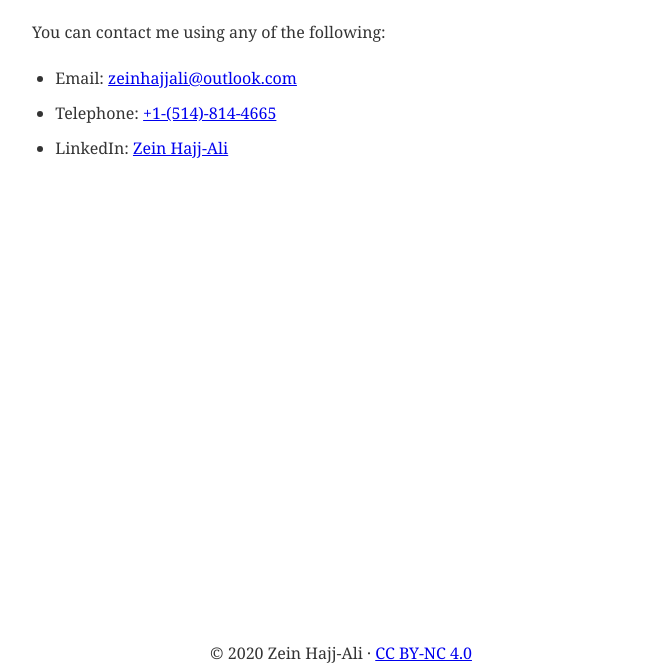
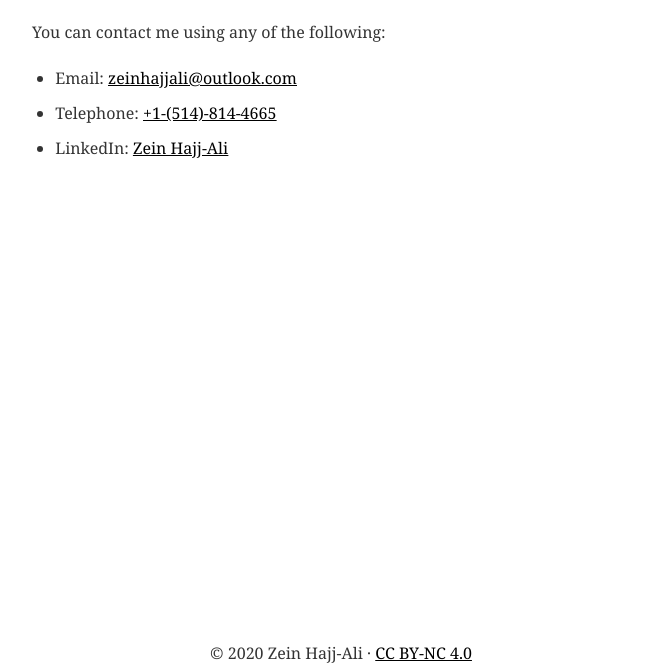
Before and after one commit to ZeinHajjAli/PersonalSite, a Gatsby site: page /contact in a window 1280 px wide. Shown: the part 135-800 px from the top of the page, without its empty margins (299-964 px from the left). Built offline with nearby package versions, Linux system fonts and the light colour scheme; Gatsby itself is replaced by a stand-in of ours.

Commit message:
Styling changes and added resume

```diff
--- a/src/components/layout.js
+++ b/src/components/layout.js
@@ -27,7 +27,6 @@ const styles = {
     },
     link: {
         color: 'black',
-        // textShadow: 'none',
         backgroundImage: 'none',
     },
     footer: {
@@ -66,7 +65,7 @@ export default function Layout({ children }) {
                 {children}
             </div>
             <footer style={styles.footer}>
-                © 2020 Zein Hajj-Ali · <a style={{backgroundImage: 'none'}} href="https://creativecommons.org/licenses/by-nc/4.0/">CC BY-NC 4.0</a>
+                © 2020 Zein Hajj-Ali · <a style={styles.link} href="https://creativecommons.org/licenses/by-nc/4.0/">CC BY-NC 4.0</a>
             </footer>
         </div>
     )
--- a/src/pages/contact.js
+++ b/src/pages/contact.js
@@ -3,7 +3,10 @@ import Header from '../components/header'
 import Layout from '../components/layout'
 
 const styles = {
-
+    link: {
+        backgroundImage: 'none',
+        color: 'black',
+    },
 }
 
 export default function Contact() {
@@ -12,9 +15,9 @@ export default function Contact() {
             <Header headerText="Contact Me" />
             <p>You can contact me using any of the following:</p>
             <ul>
-                <li>Email: <a href="mailto:zeinhajjali@outlook.com">zeinhajjali@outlook.com</a></li>
-                <li>Telephone: <a href="tel:+15148144665">+1-(514)-814-4665</a></li>
-                <li>LinkedIn: <a href="https://linkedin.com/in/zeinhajjali">Zein Hajj-Ali</a></li>
+                <li>Email: <a style={styles.link} href="mailto:zeinhajjali@outlook.com"><u>zeinhajjali@outlook.com</u></a></li>
+                <li>Telephone: <a style={styles.link} href="tel:+15148144665"><u>+1-(514)-814-4665</u></a></li>
+                <li>LinkedIn: <a style={styles.link} href="https://linkedin.com/in/zeinhajjali"><u>Zein Hajj-Ali</u></a></li>
             </ul>
         </Layout>
     )
```
Also changed, not shown: src/pages/about.js (+8 -1 lines), src/pages/index.js (+6 -6 lines), 2 other files.
